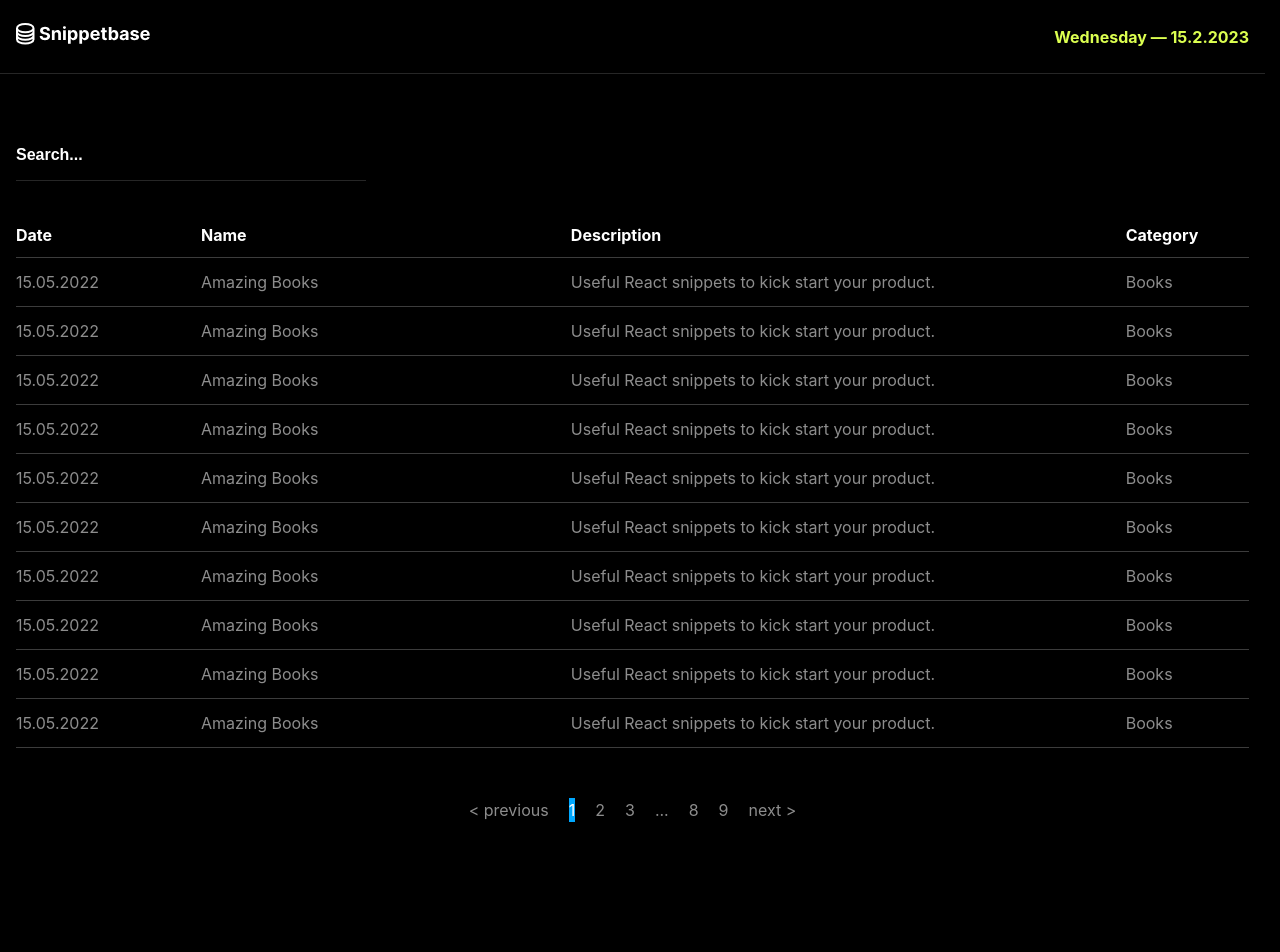
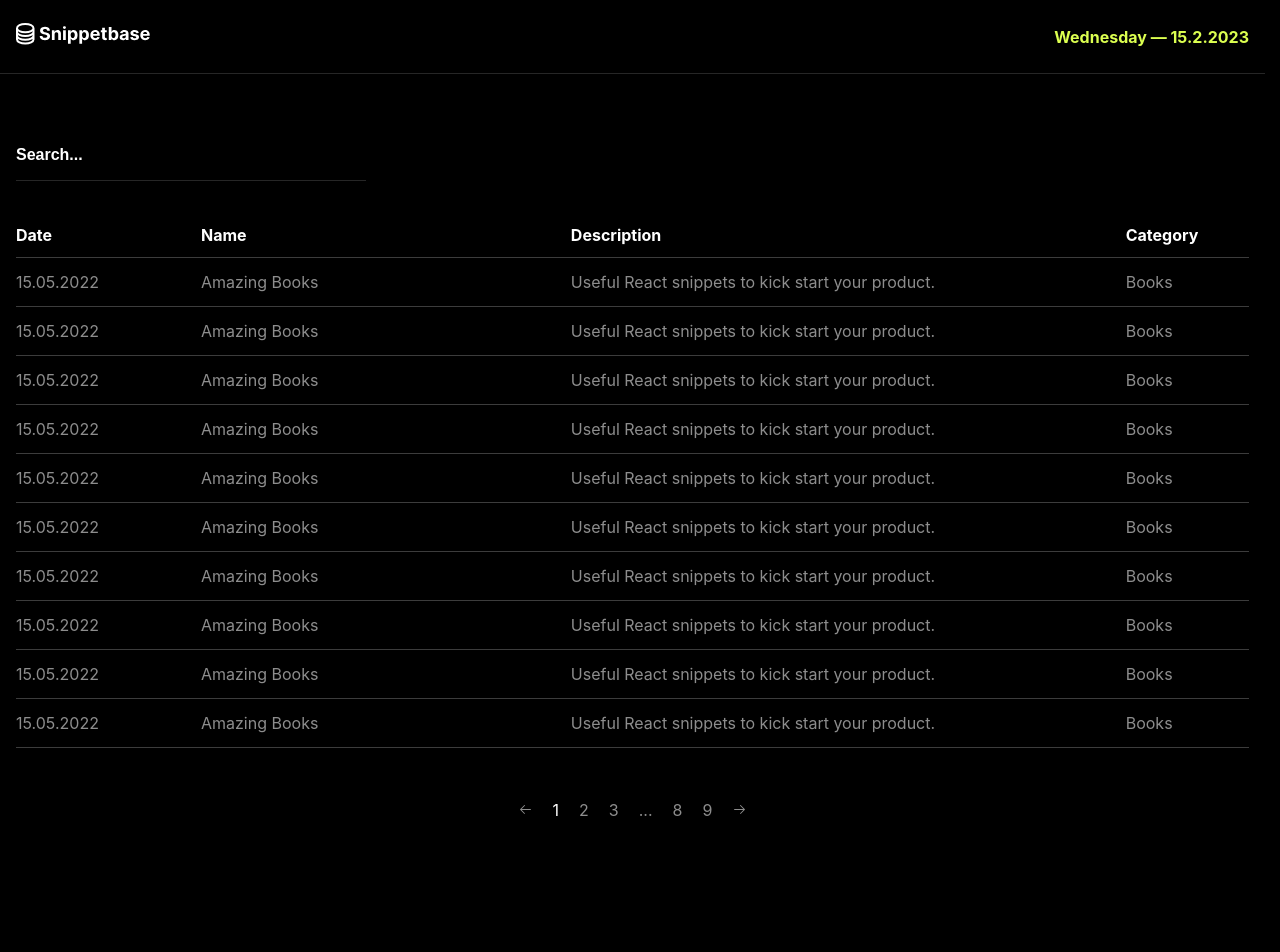
Before and after one commit to nenadmarinkovic/snippetbase, a Next.js app: page / in a window 1280 px wide. Shown: the top 952 px of the page. Built offline with nearby package versions, Linux system fonts and the light colour scheme.

Commit message:
pagination styling

```diff
--- a/components/Snippets.tsx
+++ b/components/Snippets.tsx
@@ -61,12 +61,42 @@ function Snippets({ itemsPerPage, snippets }: any) {
         <NoResults>No results. Please try with different word.</NoResults>
       )}
       <ReactPaginate
-        nextLabel="next >"
+        nextLabel={
+          <svg
+            width="15"
+            height="15"
+            viewBox="0 0 15 15"
+            fill="none"
+            xmlns="http://www.w3.org/2000/svg"
+          >
+            <path
+              d="M8.14645 3.14645C8.34171 2.95118 8.65829 2.95118 8.85355 3.14645L12.8536 7.14645C13.0488 7.34171 13.0488 7.65829 12.8536 7.85355L8.85355 11.8536C8.65829 12.0488 8.34171 12.0488 8.14645 11.8536C7.95118 11.6583 7.95118 11.3417 8.14645 11.1464L11.2929 8H2.5C2.22386 8 2 7.77614 2 7.5C2 7.22386 2.22386 7 2.5 7H11.2929L8.14645 3.85355C7.95118 3.65829 7.95118 3.34171 8.14645 3.14645Z"
+              fill="currentColor"
+              fill-rule="evenodd"
+              clip-rule="evenodd"
+            ></path>
+          </svg>
+        }
         onPageChange={handlePageClick}
         pageRangeDisplayed={3}
         marginPagesDisplayed={2}
         pageCount={pageCount}
-        previousLabel="< previous"
+        previousLabel={
+          <svg
+            width="15"
+            height="15"
+            viewBox="0 0 15 15"
+            fill="none"
+            xmlns="http://www.w3.org/2000/svg"
+          >
+            <path
+              d="M6.85355 3.14645C7.04882 3.34171 7.04882 3.65829 6.85355 3.85355L3.70711 7H12.5C12.7761 7 13 7.22386 13 7.5C13 7.77614 12.7761 8 12.5 8H3.70711L6.85355 11.1464C7.04882 11.3417 7.04882 11.6583 6.85355 11.8536C6.65829 12.0488 6.34171 12.0488 6.14645 11.8536L2.14645 7.85355C1.95118 7.65829 1.95118 7.34171 2.14645 7.14645L6.14645 3.14645C6.34171 2.95118 6.65829 2.95118 6.85355 3.14645Z"
+              fill="currentColor"
+              fill-rule="evenodd"
+              clip-rule="evenodd"
+            ></path>
+          </svg>
+        }
         pageClassName="page-item"
         pageLinkClassName="page-link"
         previousClassName="page-item"
--- a/styles/global.ts
+++ b/styles/global.ts
@@ -344,87 +344,7 @@ export const GlobalStyle = createGlobalStyle`
 
     /* Pagination */
 
-    .container .title {
-	font-size: 40px;
-	font-weight: 600;
-	margin: 40px 0;
-}
 
-.blog-container {
-	display: grid;
-	grid-template-columns: repeat(auto-fill, minmax(300px, 1fr));
-	grid-gap: 30px;
-	margin-top: 20px;
-}
-
-.blog-post {
-	position: relative;
-	height: 480px;
-}
-
-.blog-post .cover-img {
-	width: 100%;
-	height: 200px;
-	object-fit: cover;
-	border-radius: 10px;
-}
-
-.blog-post .title {
-	font-size: 20px;
-	font-weight: 600;
-	margin-bottom: 10px;
-}
-
-.blog-post .description {
-	font-size: 16px;
-	color: #828282;
-	margin-bottom: 10px;
-}
-
-.blog-post .card-details {
-	display: flex;
-	justify-content: space-between;
-	align-items: center;
-	margin-bottom: 10px;
-	position: absolute;
-	bottom: 0;
-	width: 100%;
-}
-
-.card-details .lh-details {
-	display: flex;
-	justify-content: space-between;
-	align-items: center;
-}
-
-.card-details .date {
-	font-size: 14px;
-	color: #828282;
-}
-
-.blog-post .read-more {
-	font-size: 16px;
-	font-weight: 600;
-	color: #00a8ff;
-	text-decoration: none;
-	margin-top: 10px;
-}
-
-.blog-post .read-more:hover {
-	text-decoration: underline;
-}
-
-.blog-post .author-img {
-	width: 40px;
-	height: 40px;
-	border-radius: 50%;
-	object-fit: cover;
-	margin-right: 10px;
-}
-
-ul {
-	list-style: none;
-}
 
 .pagination {
 	display: flex;
@@ -434,10 +354,14 @@ ul {
 	gap: 20px;
 }
 
+.page-link {
+  cursor: pointer;
+  display: flex;
+}
+
 .pagination .page-number {
-	font-size: 16px;
+	font-size: 1rem;
 	font-weight: 600;
-	color: #00a8ff;
 	background: #fff;
 	padding: 10px 20px;
 	border-radius: 10px;
@@ -446,17 +370,15 @@ ul {
 }
 
 .pagination .page-number:hover {
-	color: #fff;
 	background: #00a8ff;
 }
 
 .pagination .active {
 	color: #fff;
-	background: #00a8ff;
 }
 
 .pagination .active:hover {
-	color: #00a8ff;
+
 	background: #fff;
 }
 `;
```
Also changed, not shown: public/icon.svg (added).
